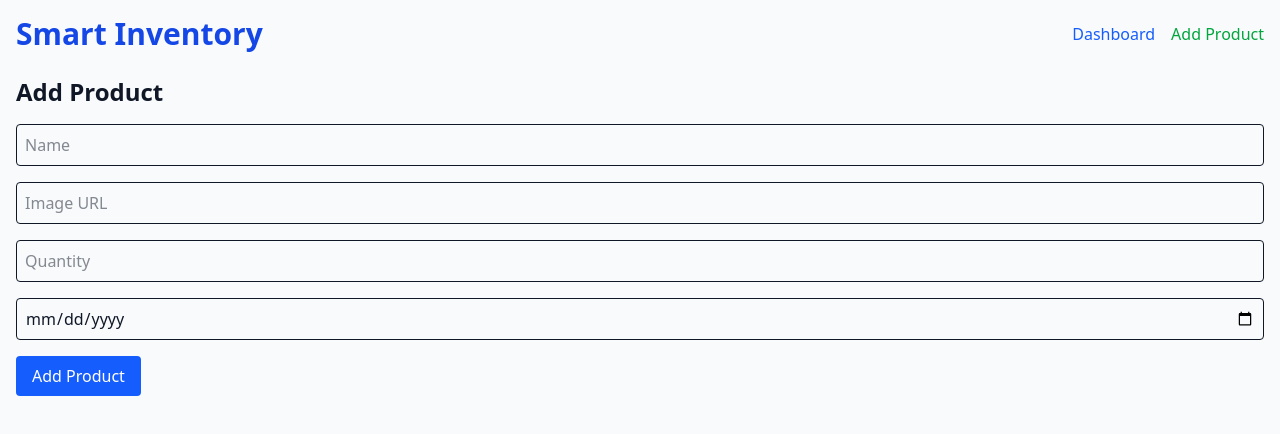
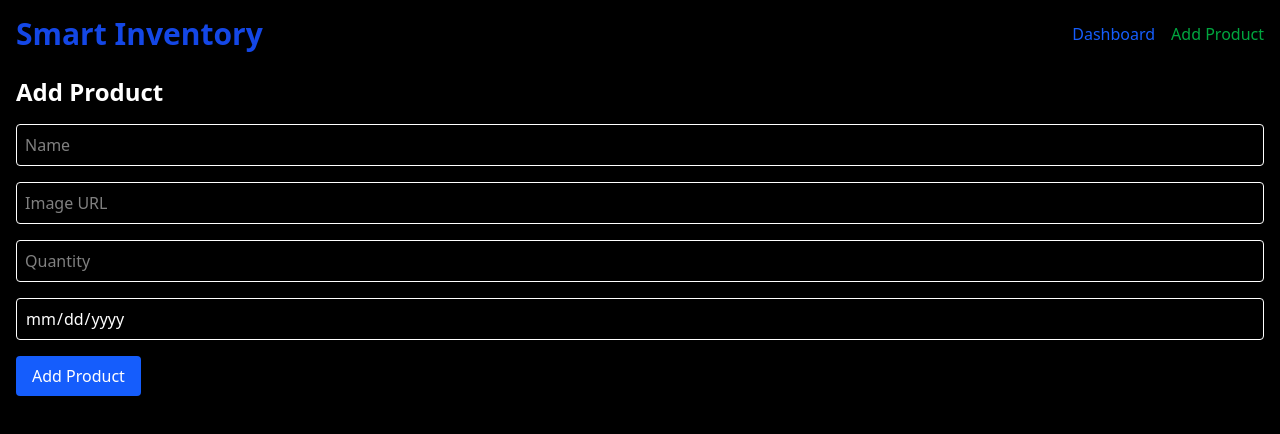
Before and after one commit to Koniosh/Inventory-Project, a Next.js app: page /add in a window 1280 px wide. Shown: the top 434 px of the page. Built offline with nearby package versions, Linux system fonts and the light colour scheme.

Commit message:
Update globals.css

```diff
--- a/styles/globals.css
+++ b/styles/globals.css
@@ -4,5 +4,5 @@
 @tailwind utilities;
 
 body {
-  @apply bg-gray-50 text-gray-900;
+  @apply bg-black text-white;
 }
```
